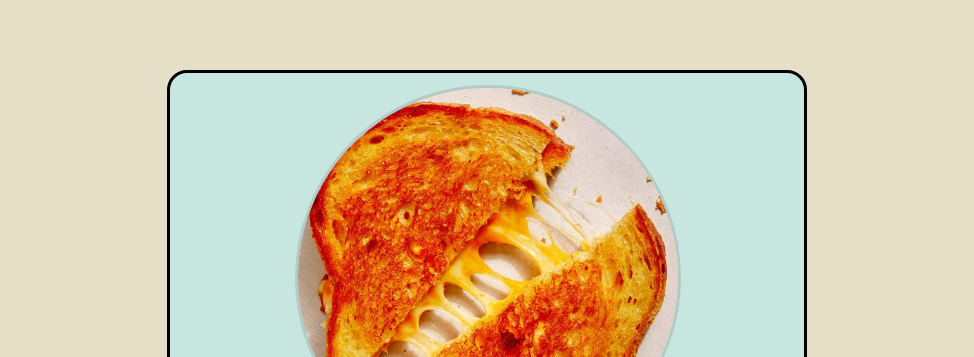
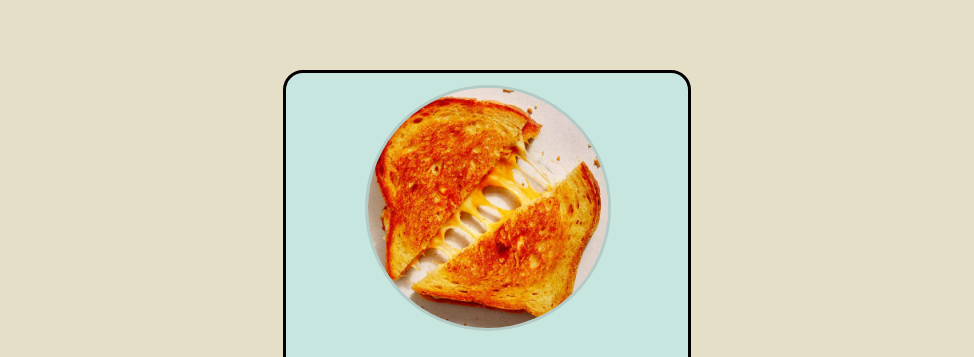
Before and after one commit to jellywilly420/odin-recipes, a plain HTML site: page index.html in a window 1280 px wide. Shown: the part 209-566 px from the top of the page, without its empty margins (153-1127 px from the left). Drawn offline with Linux system fonts and the light colour scheme.

Commit message:
more edits to sizing

```diff
--- a/styles/styles.css
+++ b/styles/styles.css
@@ -21,6 +21,7 @@ body {
 .container {
 	background-color: #c7e6df;
 	width: 50%;
+	max-width: 400px;
 	margin: 1em auto 1em auto;
 	padding: 2px 0 2px 2px;
 	border: 3px black solid;
@@ -32,6 +33,7 @@ body {
 	border-radius: 9000px;
 	border: 3px solid #B4CAC5;
 	width: 60%;
+	max-width: 250px;
 	height: auto;
 }
 h2 {
```
